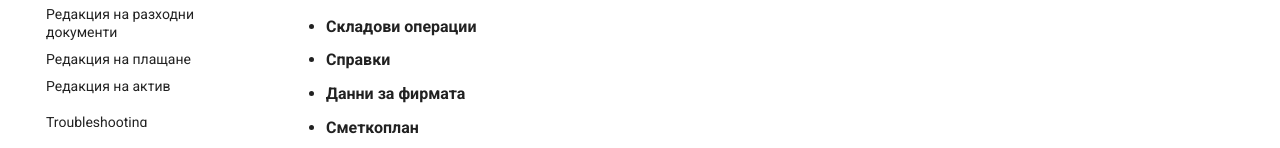
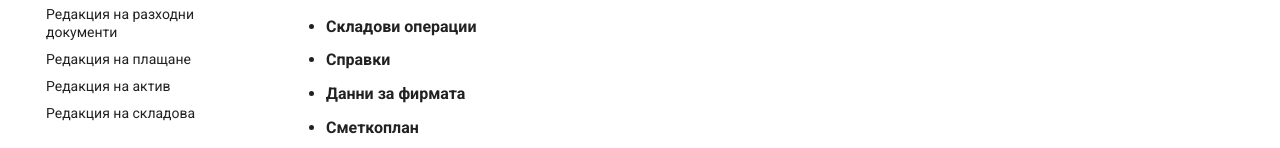
Before and after one commit to teodorval/saftviewer-docs, an MkDocs documentation site: the page built from docs/index.md, in a window 1280 px wide and 900 px high, scrolled down 627 px. Shown: the part 749-897 px from the top of the window. Built offline with MkDocs 1.6.1 and Material for MkDocs 9.7.7, drawn with Linux system fonts in a browser that asks for light colours.

Commit message:
Add warehouse-edit.md to documentation

```diff
--- a/mkdocs.yml
+++ b/mkdocs.yml
@@ -59,6 +59,8 @@ nav:
       - Редакция на разходни документи: outgoing-edit.md
       - Редакция на плащане: payment-edit.md
       - Редакция на актив: asset-edit.md
+      - Редакция на складова операция: warehouse-edit.md
+
 
 
 
```
